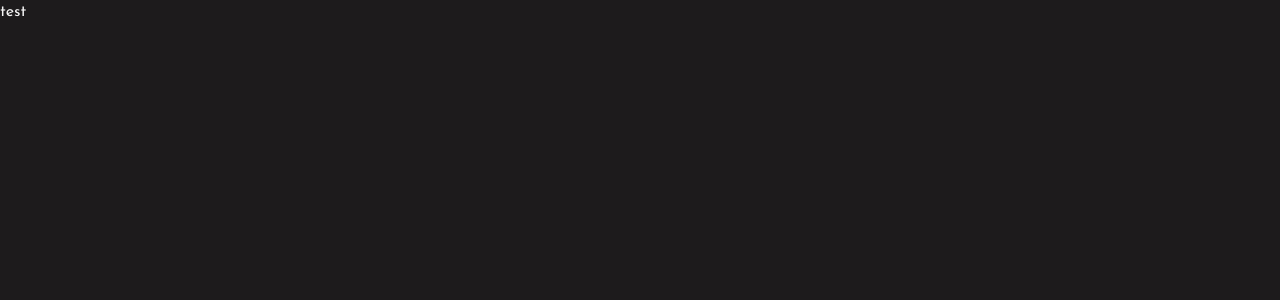
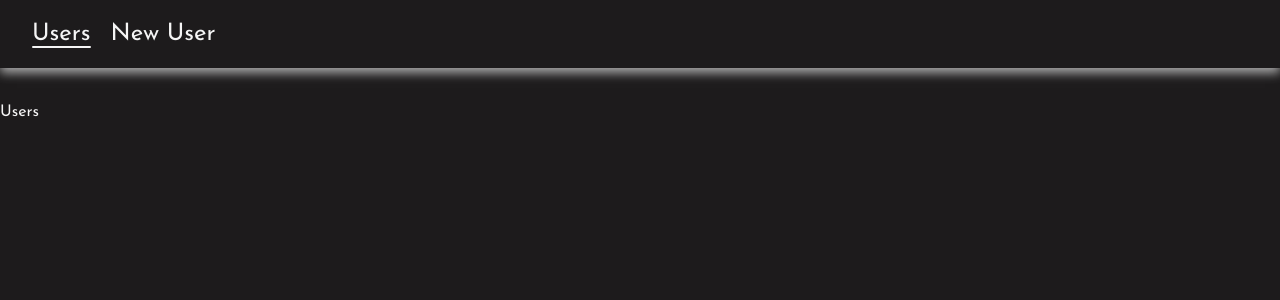
Before and after one commit to MysikM/merehead-test-task, a React (Create React App) app: page /users in a window 1280 px wide. Shown: the top 300 px of the page. Built offline with nearby package versions, Linux system fonts and the light colour scheme.

Commit message:
create basic navigation

```diff
--- a/src/App.js
+++ b/src/App.js
@@ -1,10 +1,9 @@
 import './App.scss';
+import Navigation from "./navigation/Navigation";
 
 function App() {
   return (
-    <div>
-      test
-    </div>
+    <Navigation />
   );
 }
 
--- /dev/null
+++ b/src/components/Header/Header.jsx
@@ -0,0 +1,21 @@
+import './header.scss';
+import {NavLink} from "react-router-dom";
+
+const Header = () => {
+    return (
+        <header className='header'>
+            <nav className='header--navigation'>
+                <ul className='header--links'>
+                    <li>
+                        <NavLink className='header--link' to={'/users'}>Users</NavLink>
+                    </li>
+                    <li>
+                        <NavLink className='header--link' to={'/user-config'}>New User</NavLink>
+                    </li>
+                </ul>
+            </nav>
+        </header>
+    );
+};
+
+export default Header;
--- /dev/null
+++ b/src/components/Header/header.scss
@@ -0,0 +1,50 @@
+@use '../../sass' as *;
+
+.header {
+  margin-bottom: 2rem;
+  &--navigation {
+    padding: 1rem 2rem;
+    @include flex(center, space-between);
+    box-shadow: 0 5px 10px 0 #aaa;
+    img {
+      width: 125px;
+      height: 125px;
+      border: 2px solid $text-color;
+      border-radius: 100%;
+    }
+  }
+
+  &--links {
+    @include flex();
+    gap: 20px;
+  }
+
+  &--link {
+    position: relative;
+    font-size: 1.5rem;
+    &::before {
+      content: '';
+      position: absolute;
+      width: 100%;
+      height: 2px;
+      border-radius: 4px;
+      background-color: $text-color;
+      bottom: -2px;
+      left: 0;
+      transform-origin: right;
+      transform: scaleX(0);
+      transition: transform .3s ease-in-out;
+    }
+
+    &:hover::before {
+      transform-origin: left;
+      transform: scaleX(1);
+    }
+
+    &.active{
+      &::before{
+        transform: scaleX(1);
+      }
+    }
+  }
+}
--- /dev/null
+++ b/src/navigation/Navigation.jsx
@@ -0,0 +1,23 @@
+import React from 'react';
+import {BrowserRouter, Navigate, Route, Routes} from "react-router-dom";
+import Users from "../pages/Users/Users";
+import UserConfig from "../pages/UserConfig/UserConfig";
+import NotFound from "../pages/NotFound/NotFound";
+import Header from "../components/Header/Header";
+
+const Navigation = () => {
+    return (
+        <BrowserRouter>
+            <Header />
+            <Routes>
+                <Route path="/" element={<Navigate to='/users' />} />
+                <Route path="/users" element={<Users />} />
+                <Route path='/user-config' element={<UserConfig />} />
+                <Route path='/user-config/:id' element={<UserConfig />} />
+                <Route path="*" element={<NotFound />} />
+            </Routes>
+        </BrowserRouter>
+    );
+};
+
+export default Navigation;
--- /dev/null
+++ b/src/pages/NotFound/NotFound.jsx
@@ -0,0 +1,10 @@
+
+const NotFound = () => {
+    return (
+        <div>
+            NotFound
+        </div>
+    );
+};
+
+export default NotFound;
--- /dev/null
+++ b/src/pages/UserConfig/UserConfig.jsx
@@ -0,0 +1,10 @@
+
+const UserConfig = () => {
+    return (
+        <div>
+            UserConfig
+        </div>
+    );
+};
+
+export default UserConfig;
--- /dev/null
+++ b/src/pages/Users/Users.jsx
@@ -0,0 +1,10 @@
+
+const Users = () => {
+    return (
+        <div>
+            Users
+        </div>
+    );
+};
+
+export default Users;
```
